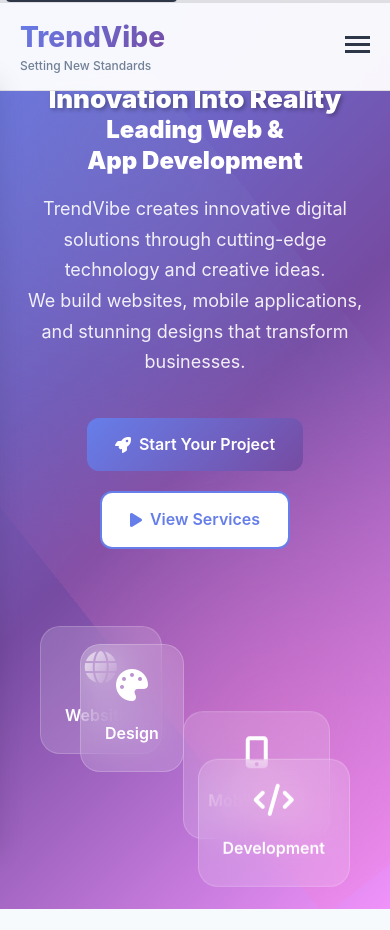
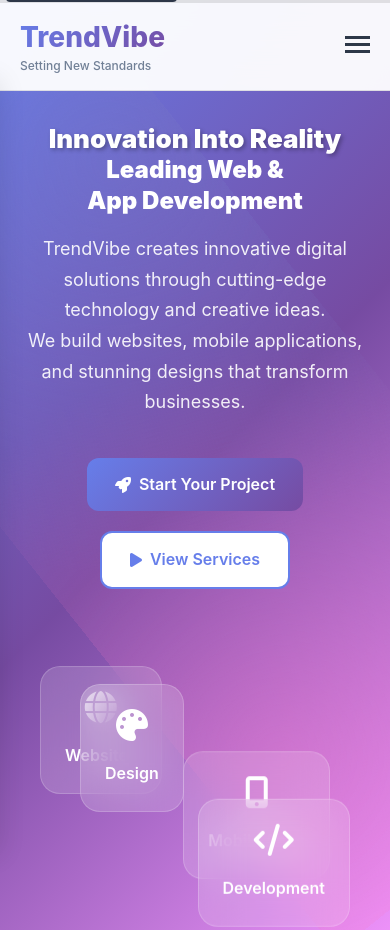
Before and after one commit to sngmapp99/trendvibe, a plain HTML site: page index.html in a window 390 px wide. Shown: the top 930 px of the page. Drawn offline with Linux system fonts and the light colour scheme; a web font is replaced by a local one.

Commit message:
Add files via upload

```diff
--- a/styles.css
+++ b/styles.css
@@ -963,7 +963,7 @@ body {
     }
 
     .hero {
-        padding-top: 80px;
+        padding-top: 120px;
     }
 
     .hero-title {
@@ -1044,7 +1044,7 @@ body {
 
 @media (max-width: 480px) {
     .hero {
-        padding-top: 90px;
+        padding-top: 130px;
     }
 
     .hero-title {
```
